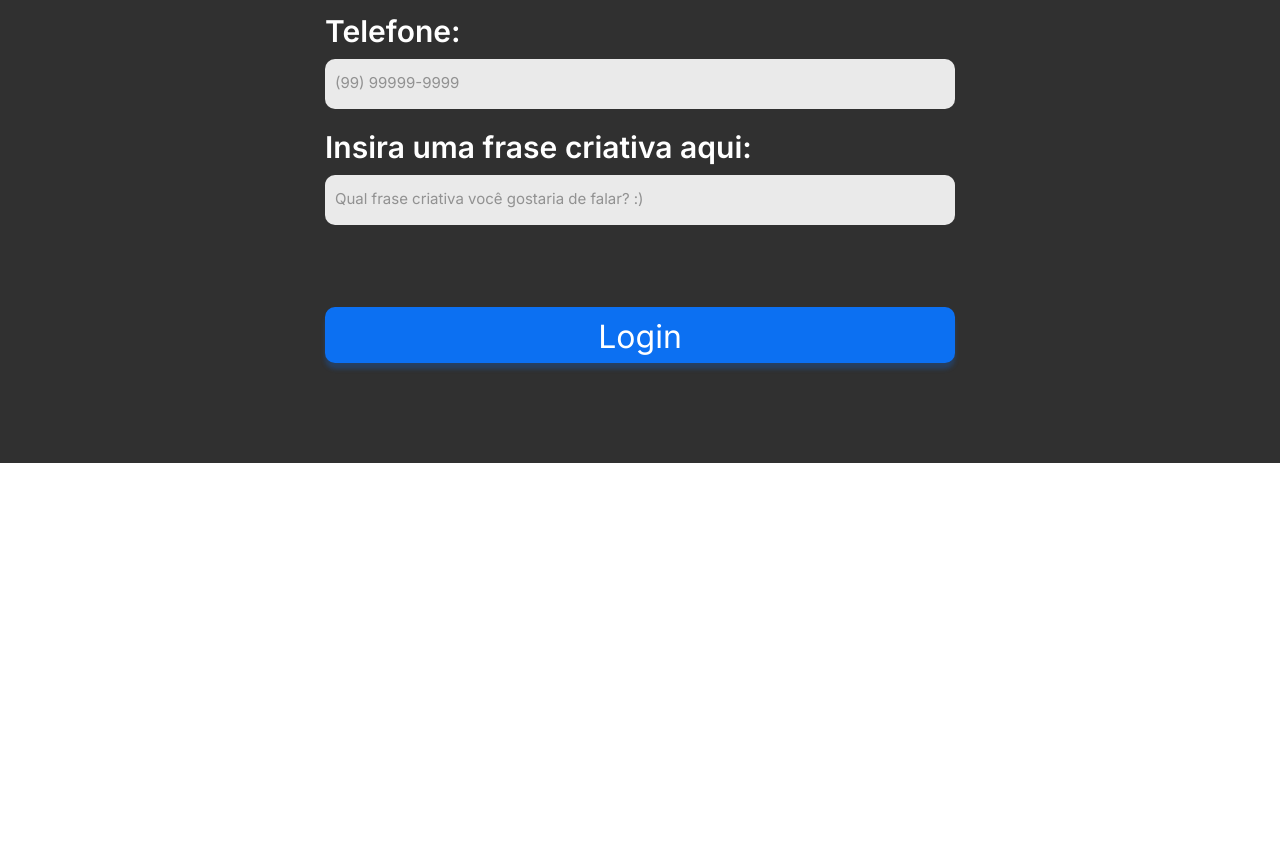
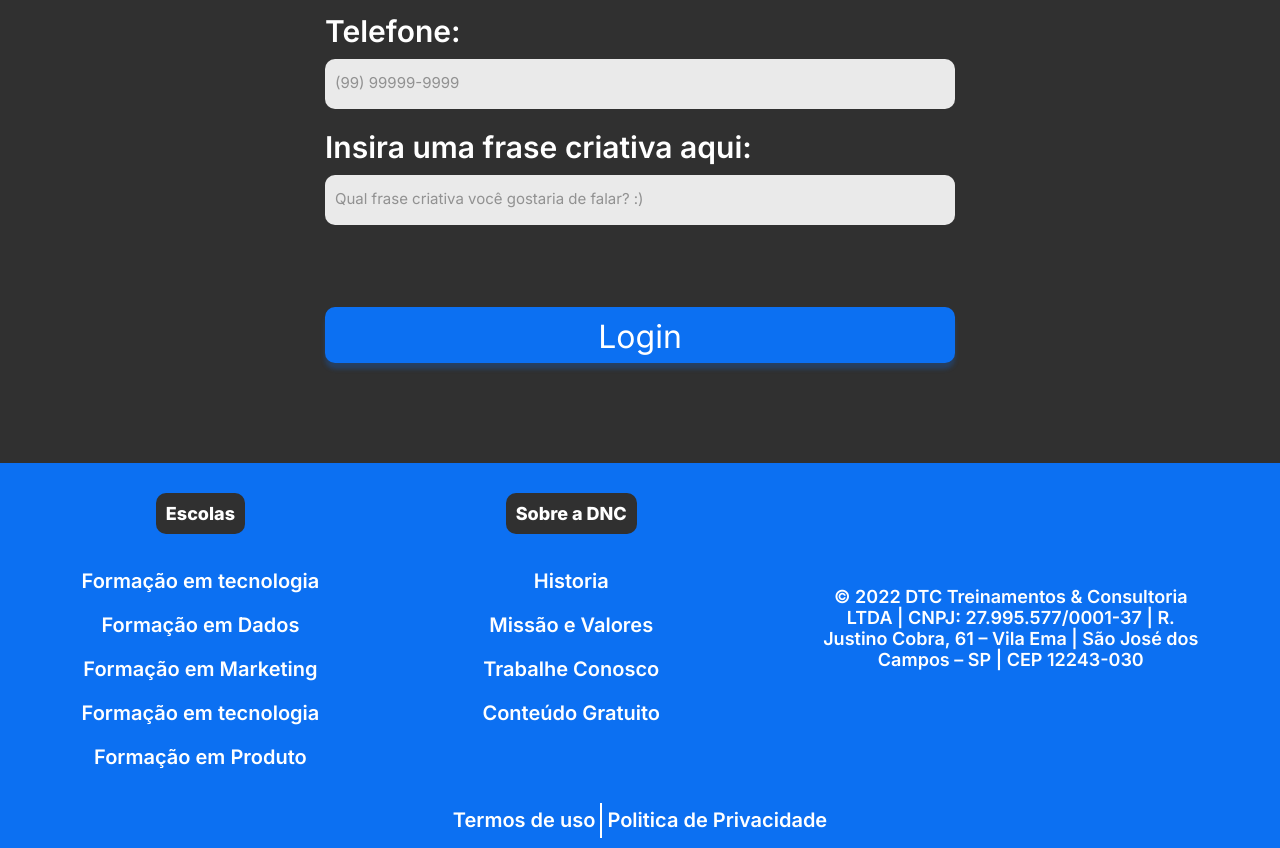
Before and after one commit to Pedroneubert/BootCamp-DNC, a plain HTML site: page index.html in a window 1280 px wide. Shown: the part 1089-1937 px from the top of the page. Before the commit the page ends 1552 px from the top, so only its background shows below. Drawn offline with Linux system fonts and the light colour scheme.

Commit message:
Will add media query on footer

```diff
--- a/index.html
+++ b/index.html
@@ -1,5 +1,5 @@
 <!DOCTYPE html>
-<html lang="pt-br">
+<html lang="en">
 <head>
     <meta charset="UTF-8">
     <meta name="viewport" content="width=device-width, initial-scale=1.0">
@@ -77,5 +77,57 @@
 
         </form>
     </section>
+
+    <footer>
+        <div class="line1">
+            <nav>
+                <h5>Escolas</h5>
+                <ul>
+                    <li>
+                        <a href="">Formação em tecnologia</a>
+                    </li>
+                    <li>
+                        <a href="">Formação em Dados</a>
+                    </li>
+                    <li>
+                        <a href="">Formação em Marketing</a>
+                    </li>
+                    <li>
+                        <a href="">Formação em tecnologia</a>
+                    </li>
+                    <li>
+                        <a href="">Formação em Produto</a>
+                    </li>
+                </ul>
+            </nav>
+            <nav>
+                <h5>Sobre a DNC</h5>
+                    <ul>
+                        <li>
+                            <a href="">Historia</a>
+                        </li>
+                        <li>
+                            <a href="">Missão e Valores</a>
+                        </li>
+                        <li>
+                            <a href="">Trabalhe Conosco</a>
+                        </li>
+                        <li>
+                            <a href="">Conteúdo Gratuito</a>
+                        </li>
+                    </ul>
+
+            </nav>
+            <div class="adress">
+                © 2022 DTC Treinamentos & Consultoria <br> LTDA | CNPJ: 27.995.577/0001-37 | R. <br> Justino Cobra, 61 – Vila Ema | São José dos <br> Campos – SP | CEP 12243-030
+            </div>
+        </div>
+
+        <div class="line2">
+            <a href="">Termos de uso</a>
+            <a href="">Politica de Privacidade </a>
+        </div>
+    </footer>
+
 </body>
 </html>
--- a/style.css
+++ b/style.css
@@ -1,8 +1,8 @@
 body{
     margin: 0px;
     padding: 0px;
-    background: linear-gradient(0deg, #303030, #303030),
-    linear-gradient(180deg, rgba(12, 112, 242, 0.5) 19.91%, rgba(12, 112, 242, 0) 24.84%);
+    background: linear-gradient(180deg, rgba(12, 112, 242, 0.5) 19.91%, rgba(12, 112, 242, 0) 24.84%), #303030;
+    background-repeat: no-repeat;
 
 }
 
@@ -167,3 +167,158 @@ form input::placeholder{
 input[type="checkbox"]{
     transform: scale(1.7);
 }
+
+/*  footer */
+
+footer{
+    width: 100%;
+    background-color: #0C70F2;
+}
+
+footer .line1{
+    display: flex;
+    justify-content: space-around;
+    align-items: center ;
+    font-family: "inter";
+}
+
+footer ul{
+    list-style: none;
+    margin: 0px;
+    padding: 0px;
+}
+
+footer nav{
+    display: flex;
+    flex-direction: column;
+    align-items: center;
+
+    height: 330px;
+}
+
+footer h5{
+    text-align: center;
+    color: white;
+    background-color:rgba(48, 48, 48, 1) ;
+    border-radius: 10px;
+    font-family: "Inter";
+    font-size: 18px;
+    font-weight: 800;
+    padding: 10px 10px 10px 10px;
+    margin-bottom: 15px;
+}
+
+footer ul li{
+    text-align: center;
+    font-family: "inter";
+    font-weight: 600;
+    font-size: 20px;
+    margin: 20px 0px 20px 0px;
+}
+
+footer ul li a{
+    color: white;
+    text-decoration: none;
+}
+
+footer ul li a:hover{
+    color:var(--cinza--dnc)
+}
+
+footer .adress{
+    font-weight: 600;
+    font-size: 18px;
+    font-family: "Inter";
+    color: white;
+    text-align: center  ;
+}
+
+footer .line2{
+    height: 35px;
+    display: flex;
+    justify-content: center;
+    margin: 0px;
+    padding: 10px 10px 10px 10px;
+}
+
+footer .line2 a{
+    font-family: "Inter";
+    color: white;
+    font-size: 20px;
+    font-weight: 600;
+    text-decoration: none;
+    padding: 5px;
+}
+
+footer .line2 a:first-child{
+    border-right: 2px solid white;
+}
+
+footer .line2 a:hover{
+    color: var(--cinza--dnc);
+}
+
+@media only screen and (max-width: 600px){
+    #menu-main{
+        flex-direction: column;
+        height: auto;
+        padding: 0;
+    }
+
+    #menu{
+        flex-direction: column;
+        width: 100%;
+        padding: 0;
+    }
+
+    #menu a{
+        height: 40px ;
+        display: flex;
+        align-items: center;
+        padding: 0;
+    }
+
+    #menu-main button{
+        width: 100%;
+        margin: 0;
+        padding: 0;
+    }
+
+    /* session 0 */
+
+    section h1{
+        font-size: 38px;
+    }
+
+    section h2{
+        font-size: 28px;
+        padding-right: 4px;
+        padding-left: 15px;
+    }
+
+    form{
+        width: 95%;
+        font-size: 20px;
+    }
+
+    .checkbox-items label{
+        font-size: 17px;
+        padding: 0%;
+    }
+
+    #endbutton{
+        width: 100%;
+        padding: 0;
+    }
+
+    /* footer */
+
+    footer .line1{
+        flex-direction: column;
+    }
+
+    footer .adress{
+        width: 95%;
+        margin-bottom: 60px;
+    }
+}
```
